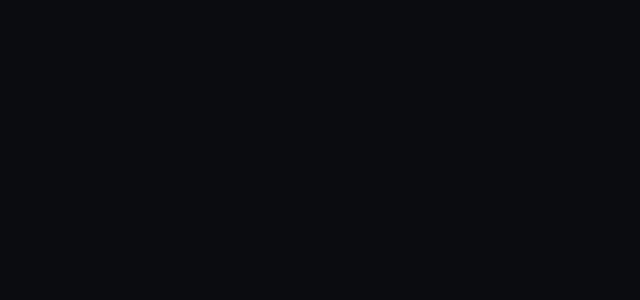
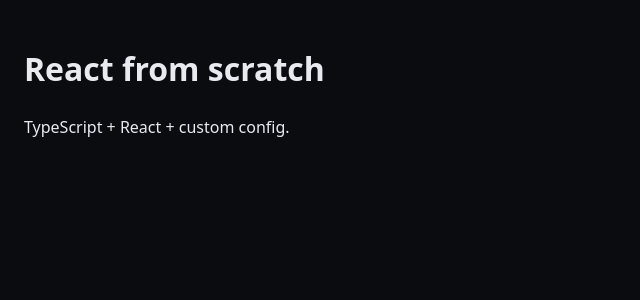
Before and after one commit to wand-morais/responsive-spa, a React (Vite) app: page / in a window 1280 px wide. Shown: the top 300 px of the page, without its empty margins (0-640 px from the left). Built offline with nearby package versions, Linux system fonts and the light colour scheme.

Commit message:
chore: organisation du fichier princiapal et du fichier de configuration Vite

```diff
--- a/src/main.tsx
+++ b/src/main.tsx
@@ -1,8 +1,15 @@
 import React from "react";
 import { createRoot } from "react-dom/client";
+
 import "./styles/global.css";
+
+import { App } from "./App";
 
 const container = document.getElementById("root");
 if (!container) throw new Error("Root elment #root not found.");
 
-createRoot(container).render(<React.StrictMode> </React.StrictMode>);
+createRoot(container).render(
+  <React.StrictMode>
+    <App />
+  </React.StrictMode>,
+);
--- a/vite.config.ts
+++ b/vite.config.ts
@@ -1,5 +1,5 @@
 import { defineConfig } from "vite";
-import react from "@vitejs/plugin-react/dist";
+import react from "@vitejs/plugin-react";
 
 export default defineConfig({
   plugins: [react()],
```
